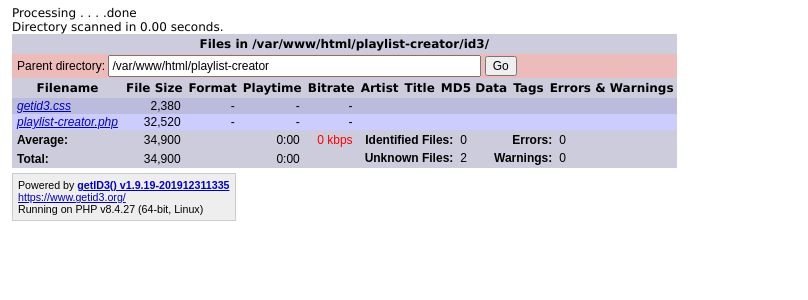
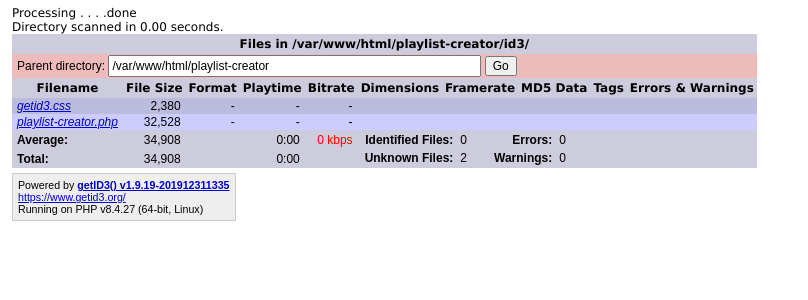
Before and after one commit to ford442/b3hd, a PHP site: page /playlist-creator/id3/playlist-creator.php in a window 1280 px wide. Shown: the top 300 px of the page, without its empty margins (0-808 px from the left). Run offline with PHP 8.4, Linux system fonts and the light colour scheme.

Commit message:
Add files via upload

```diff
--- a/playlist-creator/id3/playlist-creator.php
+++ b/playlist-creator/id3/playlist-creator.php
@@ -268,8 +268,8 @@ if (isset($_REQUEST['filename'])) {
 			echo '<th>Format</th>';
 			echo '<th>Playtime</th>';
 			echo '<th>Bitrate</th>';
-			echo '<th>Artist</th>';
-			echo '<th>Title</th>';
+			echo '<th>Dimensions</th>';
+			echo '<th>Framerate</th>';
 			if (isset($_REQUEST['ShowMD5']) && GETID3_DEMO_BROWSE_ALLOW_MD5_LINK) {
 				echo '<th>MD5&nbsp;File (File) (<a href="'.htmlentities($_SERVER['PHP_SELF'].'?listdirectory='.rawurlencode(isset($_REQUEST['listdirectory']) ? $_REQUEST['listdirectory'] : '.'), ENT_QUOTES | ENT_SUBSTITUTE, $PageEncoding).'">disable</a>)</th>';
 				echo '<th>MD5&nbsp;Data (File) (<a href="'.htmlentities($_SERVER['PHP_SELF'].'?listdirectory='.rawurlencode(isset($_REQUEST['listdirectory']) ? $_REQUEST['listdirectory'] : '.'), ENT_QUOTES | ENT_SUBSTITUTE, $PageEncoding).'">disable</a>)</th>';
```
